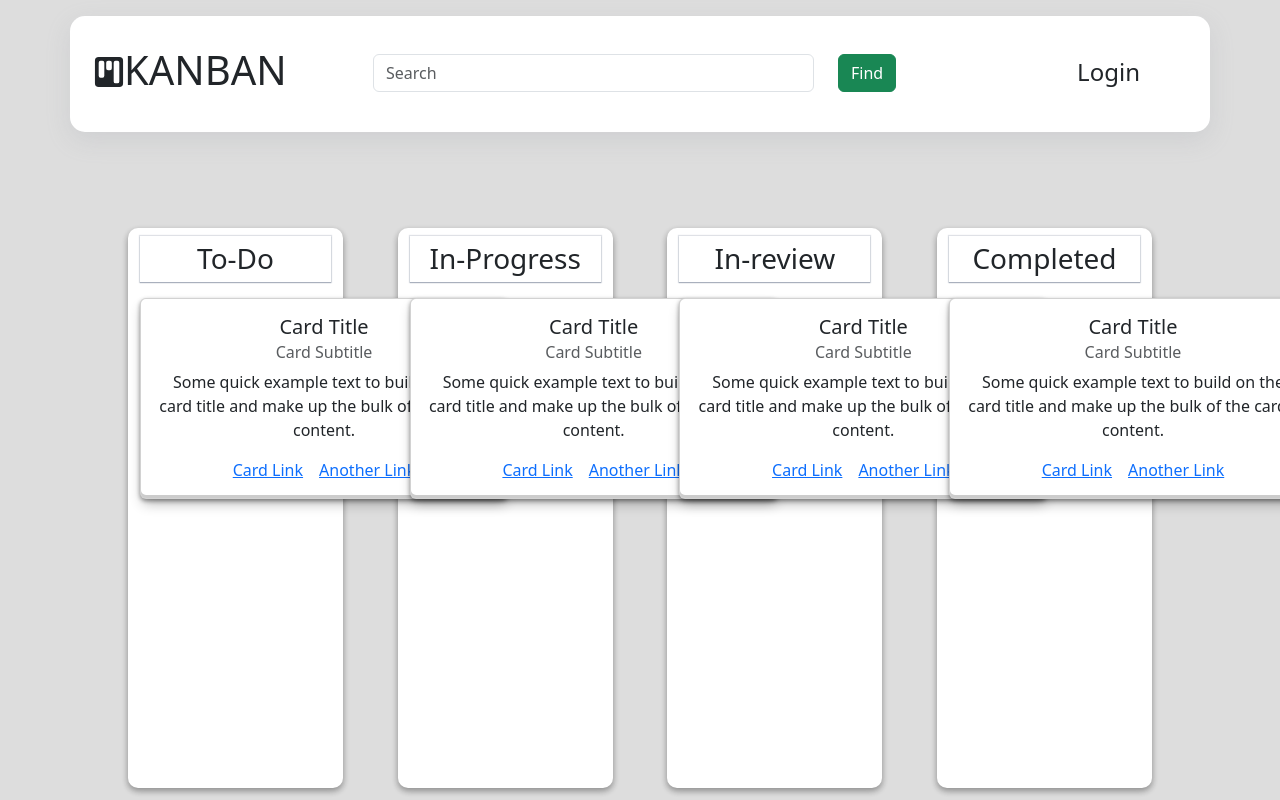
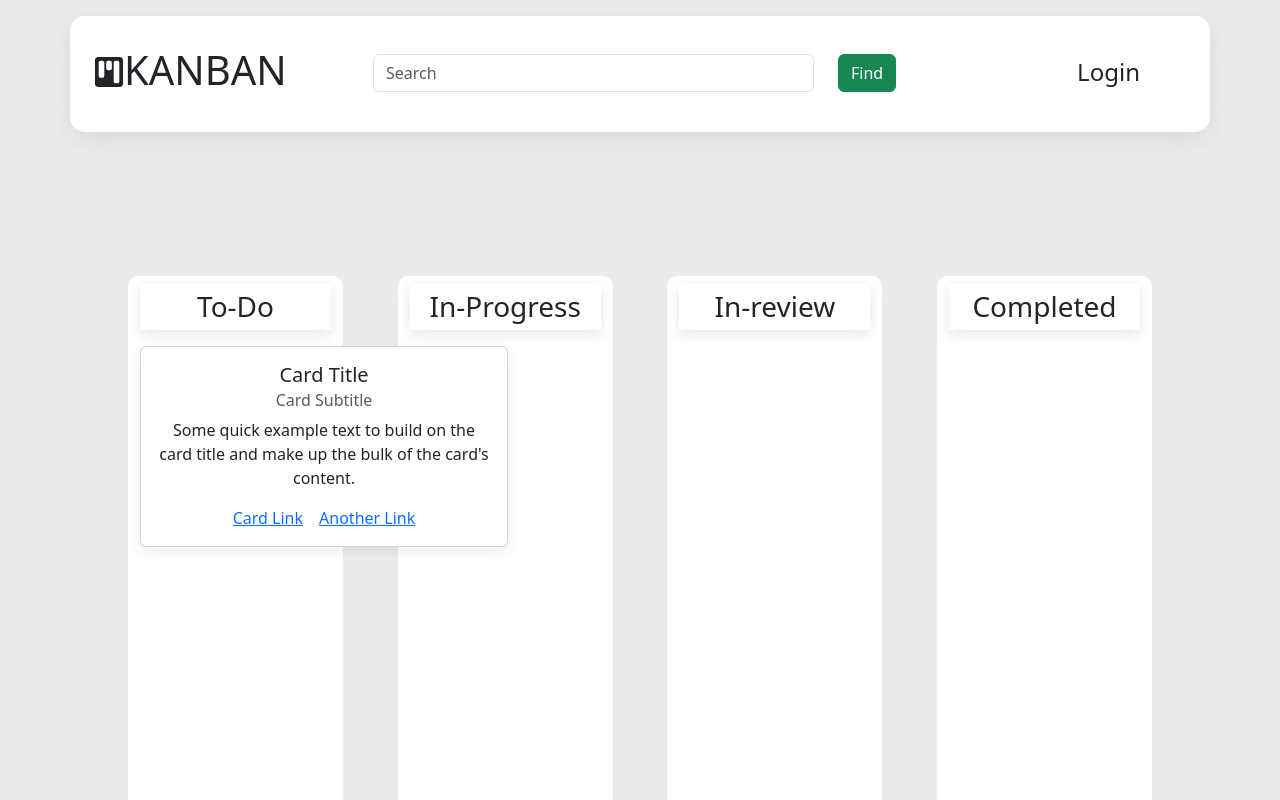
Before and after one commit to Mukul29-Dev/kanban, a React (Create React App) app: page / in a window 1280 px wide. Built offline with nearby package versions, Linux system fonts and the light colour scheme; some icons are missing.

Commit message:
Pc-New_changes

```diff
--- a/package.json
+++ b/package.json
@@ -9,6 +9,7 @@
     "@testing-library/jest-dom": "^5.17.0",
     "@testing-library/react": "^13.4.0",
     "@testing-library/user-event": "^13.5.0",
+    "axios": "^1.6.2",
     "bootstrap": "^5.3.2",
     "bootstrap-icons": "^1.11.2",
     "json-server": "^0.17.4",
@@ -17,7 +18,7 @@
     "react-bootstrap-v5": "^1.4.0",
     "react-dom": "^18.2.0",
     "react-icons": "^4.12.0",
-    "react-scripts": "^3.0.1",
+    "react-scripts": "^5.0.1",
     "web-vitals": "^2.1.4"
   },
   "scripts": {
--- a/src/components/body/body.css
+++ b/src/components/body/body.css
@@ -9,15 +9,18 @@
     min-height: 70vh;
     background-color: white;
     border-radius: 10px;
-    box-shadow: rgba(0, 0, 0, 0.16) 0px 3px 6px, rgba(0, 0, 0, 0.23) 0px 3px 6px;
+    box-shadow: rgba(0, 0, 0, 0.01) 0px 10px 50px;
 }
 .section {
     padding: 0px 8em;
+    margin-top: 6em;
 }
 .column_head{
-    box-shadow: rgba(9, 30, 66, 0.25) 0px 1px 1px, rgba(9, 30, 66, 0.13) 0px 0px 1px 1px;
+    box-shadow: rgba(0, 0, 0, 0.1) 0px 4px 12px;
     padding: 6px 0px;
+    width: 100%;
 }
 .card_shadow{
-    box-shadow: rgba(0, 0, 0, 0.4) 0px 2px 4px, rgba(0, 0, 0, 0.3) 0px 7px 13px -3px, rgba(0, 0, 0, 0.2) 0px -3px 0px inset;
+    box-shadow: rgba(0, 0, 0, 0.08) 0px 4px 12px;
+    margin: 0!important;
 }
--- a/src/components/body/body.jsx
+++ b/src/components/body/body.jsx
@@ -23,49 +23,16 @@ export default function body() {
                 </Card>
             </Col>
             <Col xs="col text-center Kan_col mt-5">
-                <h3 className="mt-2 column_head" > In-Progress </h3>
-                <Card className="mx-auto mt-3 card_shadow" style={{ width: '23rem' }}>
-                        <Card.Body>
-                            <Card.Title>Card Title</Card.Title>
-                            <Card.Subtitle className="mb-2 text-muted">Card Subtitle</Card.Subtitle>
-                            <Card.Text>
-                            Some quick example text to build on the card title and make up the
-                            bulk of the card's content.
-                            </Card.Text>
-                            <Card.Link href="#">Card Link</Card.Link>
-                            <Card.Link href="#">Another Link</Card.Link>
-                        </Card.Body>
-                </Card>
+                <h3 className="mt-2 column_head mx-auto" > In-Progress </h3>
+
             </Col>
             <Col xs="col text-center Kan_col mt-5">
                 <h3 className="mt-2 column_head" > In-review </h3>
-                <Card className="mx-auto mt-3 card_shadow" style={{ width: '23rem' }}>
-                        <Card.Body>
-                            <Card.Title>Card Title</Card.Title>
-                            <Card.Subtitle className="mb-2 text-muted">Card Subtitle</Card.Subtitle>
-                            <Card.Text>
-                            Some quick example text to build on the card title and make up the
-                            bulk of the card's content.
-                            </Card.Text>
-                            <Card.Link href="#">Card Link</Card.Link>
-                            <Card.Link href="#">Another Link</Card.Link>
-                        </Card.Body>
-                </Card>
+
             </Col>
             <Col xs="col text-center Kan_col mt-5">
                 <h3 className="mt-2 column_head"> Completed </h3>
-                <Card className="mx-auto mt-3 card_shadow" style={{ width: '23rem' }}>
-                        <Card.Body>
-                            <Card.Title>Card Title</Card.Title>
-                            <Card.Subtitle className="mb-2 text-muted">Card Subtitle</Card.Subtitle>
-                            <Card.Text>
-                            Some quick example text to build on the card title and make up the
-                            bulk of the card's content.
-                            </Card.Text>
-                            <Card.Link href="#">Card Link</Card.Link>
-                            <Card.Link href="#">Another Link</Card.Link>
-                        </Card.Body>
-                </Card>
+
             </Col>
 
         </Row>
--- a/src/index.css
+++ b/src/index.css
@@ -11,10 +11,10 @@ body {
   background-position: center;
   background-size: cover;
   background-color: rgba(255, 251, 251, 0.178)!important; */
-  background-color: rgb(221, 221, 221)!important;
+  background-color: rgba(105, 105, 105, 0.13)!important;
 }
 
 code {
-  font-family: 'Open Sans', sans-serif;
+  font-family: 'Oswald', sans-serif!important;
 }
 @import url('https://fonts.googleapis.com/css2?family=Barlow:wght@300&family=Borel&family=Dosis:wght@800&family=Fira+Mono&family=League+Gothic&family=Montserrat&family=Open+Sans&family=Raleway:wght@400;600&family=Roboto&family=Ubuntu:wght@300&display=swap');
```
Also changed, not shown: server/db.json (added, +7 -0 lines), src/components/api/server-request-handler.jsx (added), 1 other file (tests, documents, lock files or other folders).
